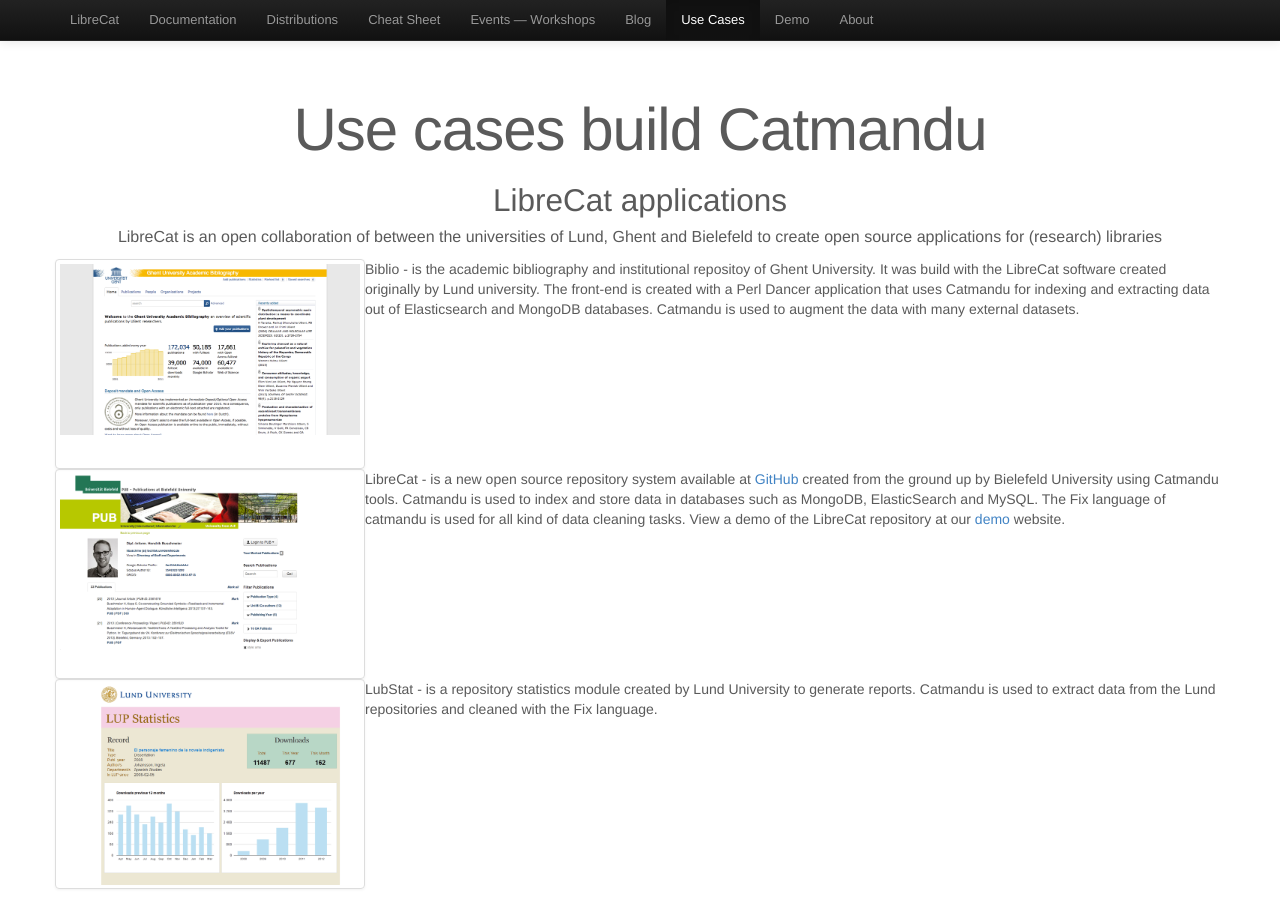
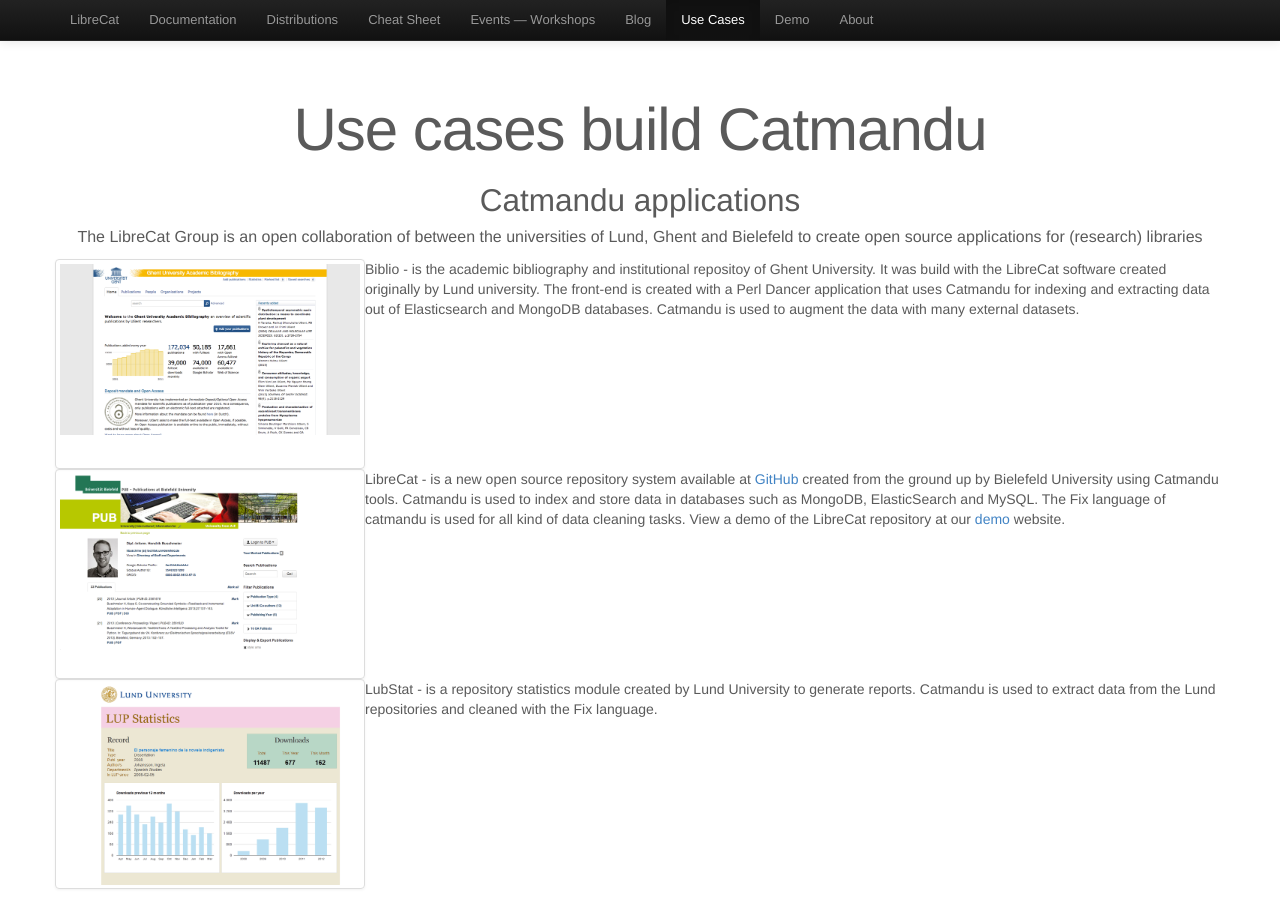
Before and after one commit to LibreCat/librecat.github.io, a Jekyll site: the page built from use-cases.html, in a window 1280 px wide and 900 px high. Built offline with Jekyll 4.4.1, drawn with Linux system fonts in a browser that asks for light colours.

Commit message:
Updating use cases

```diff
--- a/use-cases.html
+++ b/use-cases.html
@@ -14,9 +14,9 @@
 
   <div class="marketing">
 
-<h2>LibreCat applications</h2>
+<h2>Catmandu applications</h2>
 
-<p>LibreCat is an open collaboration of between
+<p>The LibreCat Group is an open collaboration of between
   the universities of Lund, Ghent and Bielefeld to create open source
   applications for (research) libraries</p>
 
```
